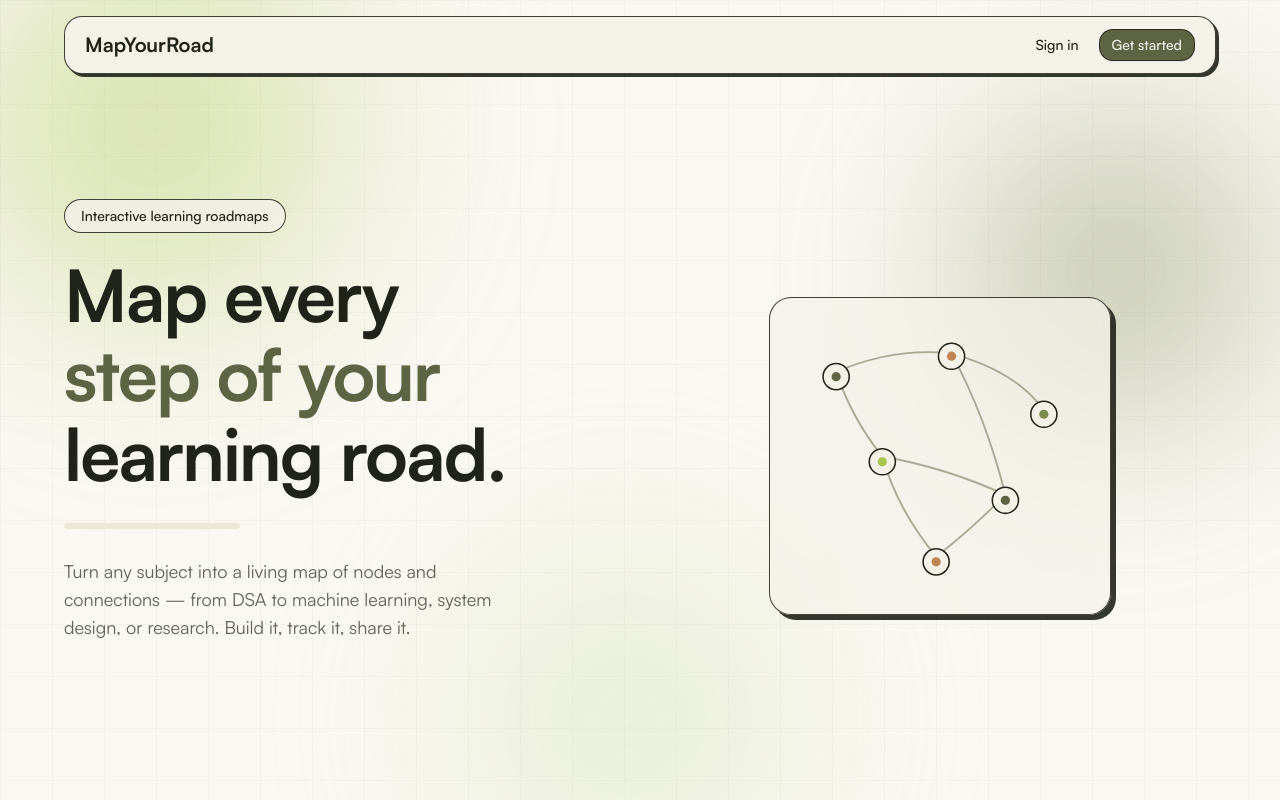
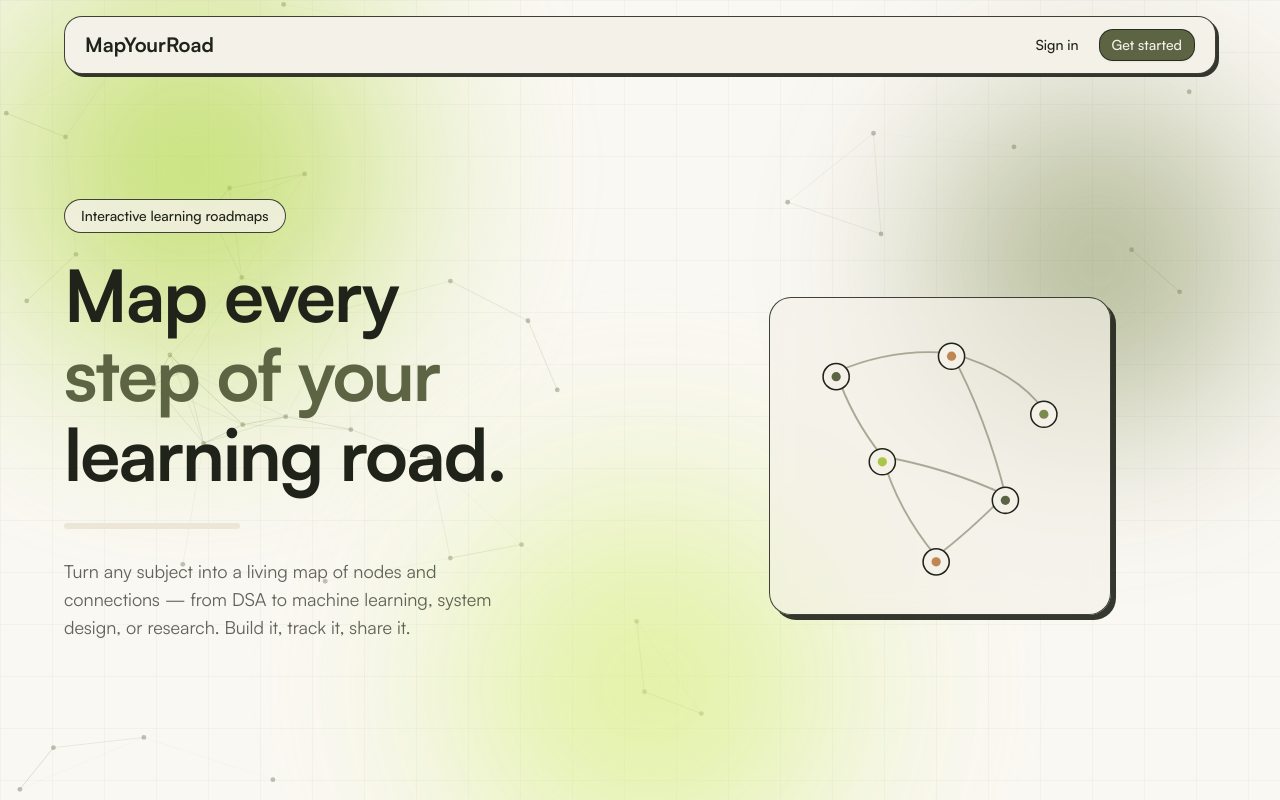
Before and after one commit to sreyashp07/MapYourRoad, a Next.js app: page / in a window 1280 px wide. Shown: the top 800 px of the page. Built offline with nearby package versions, Linux system fonts and the light colour scheme.

Commit message:
feat(landing): animated network web + stronger living aurora, vibrancy

```diff
--- a/src/app/globals.css
+++ b/src/app/globals.css
@@ -245,3 +245,24 @@ body {
   animation: aurora-drift 11s ease-in-out infinite;
   will-change: transform;
 }
+
+/* --- Vibrancy pass: stronger living aurora --- */
+.aurora {
+  opacity: 0.85;
+  filter: blur(70px);
+}
+
+@keyframes aurora-pulse {
+  0%,
+  100% {
+    opacity: 0.7;
+    transform: translate3d(0, 0, 0) scale(1);
+  }
+  50% {
+    opacity: 1;
+    transform: translate3d(3%, -3%, 0) scale(1.15);
+  }
+}
+.aurora-live {
+  animation: aurora-pulse 9s ease-in-out infinite;
+}
--- a/src/components/landing/hero.tsx
+++ b/src/components/landing/hero.tsx
@@ -6,6 +6,7 @@ import gsap from "gsap";
 import { useGSAP } from "@gsap/react";
 import { Button } from "@/components/ui/button";
 import { RoadmapMotif } from "./roadmap-motif";
+import { NetworkWeb } from "./network-web";
 
 export function Hero() {
   const root = useRef<HTMLElement>(null);
@@ -43,26 +44,29 @@ export function Hero() {
       ref={root}
       className="sb-grid relative flex min-h-screen items-center overflow-hidden px-4 pt-28 sm:px-6"
     >
-      {/* soft green aurora light */}
+      {/* animated network web */}
+      <NetworkWeb />
+
+      {/* vibrant living aurora */}
       <div className="pointer-events-none absolute inset-0 overflow-hidden">
         <div
-          className="aurora top-[-15%] left-[-10%] h-[520px] w-[520px]"
+          className="aurora aurora-live top-[-12%] left-[-8%] h-[560px] w-[560px]"
           style={{
-            background: "radial-gradient(circle, #a8c64a, transparent 70%)",
+            background: "radial-gradient(circle, #b6d94f, transparent 68%)",
           }}
         />
         <div
-          className="aurora top-[5%] right-[-5%] h-[460px] w-[460px]"
+          className="aurora aurora-live top-[0%] right-[-6%] h-[520px] w-[520px]"
           style={{
-            background: "radial-gradient(circle, #7d8a4f, transparent 70%)",
-            animationDelay: "-4s",
+            background: "radial-gradient(circle, #7d8a4f, transparent 68%)",
+            animationDelay: "-3s",
           }}
         />
         <div
-          className="aurora bottom-[-20%] left-[30%] h-[480px] w-[480px]"
+          className="aurora aurora-live bottom-[-22%] left-[28%] h-[560px] w-[560px]"
           style={{
-            background: "radial-gradient(circle, #cfe3a8, transparent 70%)",
-            animationDelay: "-7s",
+            background: "radial-gradient(circle, #d6ef7e, transparent 68%)",
+            animationDelay: "-6s",
           }}
         />
       </div>
@@ -109,7 +113,7 @@ export function Hero() {
         </div>
 
         <div className="flex justify-center">
-          <div className="sb-border sb-shadow-lg bg-cream/70 rounded-3xl p-5 backdrop-blur">
+          <div className="sb-border sb-shadow-lg bg-cream/60 rounded-3xl p-5 backdrop-blur-md">
             <RoadmapMotif />
           </div>
         </div>
--- /dev/null
+++ b/src/components/landing/network-web.tsx
@@ -0,0 +1,97 @@
+"use client";
+
+import { useRef, useEffect } from "react";
+
+interface Node {
+  x: number;
+  y: number;
+  vx: number;
+  vy: number;
+}
+
+export function NetworkWeb() {
+  const canvasRef = useRef<HTMLCanvasElement>(null);
+
+  useEffect(() => {
+    const canvas = canvasRef.current;
+    if (!canvas) return;
+    const ctx = canvas.getContext("2d");
+    if (!ctx) return;
+
+    let raf = 0;
+    let nodes: Node[] = [];
+    const COUNT = 46;
+    const LINK_DIST = 150;
+
+    const resize = () => {
+      canvas.width = canvas.offsetWidth;
+      canvas.height = canvas.offsetHeight;
+    };
+
+    const init = () => {
+      nodes = Array.from({ length: COUNT }, () => ({
+        x: Math.random() * canvas.width,
+        y: Math.random() * canvas.height,
+        vx: (Math.random() - 0.5) * 0.45,
+        vy: (Math.random() - 0.5) * 0.45,
+      }));
+    };
+
+    const draw = () => {
+      ctx.clearRect(0, 0, canvas.width, canvas.height);
+
+      for (const n of nodes) {
+        n.x += n.vx;
+        n.y += n.vy;
+        if (n.x < 0 || n.x > canvas.width) n.vx *= -1;
+        if (n.y < 0 || n.y > canvas.height) n.vy *= -1;
+      }
+
+      for (let i = 0; i < nodes.length; i++) {
+        for (let j = i + 1; j < nodes.length; j++) {
+          const dx = nodes[i].x - nodes[j].x;
+          const dy = nodes[i].y - nodes[j].y;
+          const dist = Math.hypot(dx, dy);
+          if (dist < LINK_DIST) {
+            const alpha = (1 - dist / LINK_DIST) * 0.4;
+            ctx.strokeStyle = `rgba(92,100,68,${alpha})`;
+            ctx.lineWidth = 1;
+            ctx.beginPath();
+            ctx.moveTo(nodes[i].x, nodes[i].y);
+            ctx.lineTo(nodes[j].x, nodes[j].y);
+            ctx.stroke();
+          }
+        }
+      }
+
+      for (const n of nodes) {
+        ctx.fillStyle = "rgba(92,100,68,0.55)";
+        ctx.beginPath();
+        ctx.arc(n.x, n.y, 2.4, 0, Math.PI * 2);
+        ctx.fill();
+      }
+
+      raf = requestAnimationFrame(draw);
+    };
+
+    resize();
+    init();
+    draw();
+    window.addEventListener("resize", () => {
+      resize();
+      init();
+    });
+
+    return () => {
+      cancelAnimationFrame(raf);
+      window.removeEventListener("resize", resize);
+    };
+  }, []);
+
+  return (
+    <canvas
+      ref={canvasRef}
+      className="pointer-events-none absolute inset-0 h-full w-full opacity-70"
+    />
+  );
+}
--- a/src/components/preloader.tsx
+++ b/src/components/preloader.tsx
@@ -5,6 +5,7 @@ import gsap from "gsap";
 import { useGSAP } from "@gsap/react";
 import { useAppDispatch } from "@/store/hooks";
 import { setAppReady } from "@/store/slices/ui-slice";
+import { NetworkWeb } from "@/components/landing/network-web";
 
 const FIELDS = [
   "Machine Learning",
@@ -83,11 +84,15 @@ export function Preloader() {
           "linear-gradient(135deg, #3f4530 0%, #5c6444 45%, #7d8a4f 100%)",
       }}
     >
+      <div className="absolute inset-0 opacity-50">
+        <NetworkWeb />
+      </div>
+
       <div className="pointer-events-none absolute inset-0">
         {FIELDS.map((f, i) => (
           <span
             key={f}
-            className="pl-field font-display text-cream/15 absolute text-2xl font-bold"
+            className="pl-field font-display text-cream/20 absolute text-2xl font-bold"
             style={{
               left: `${((i * 31) % 86) + 5}%`,
               top: `${((i * 47) % 78) + 8}%`,
```
